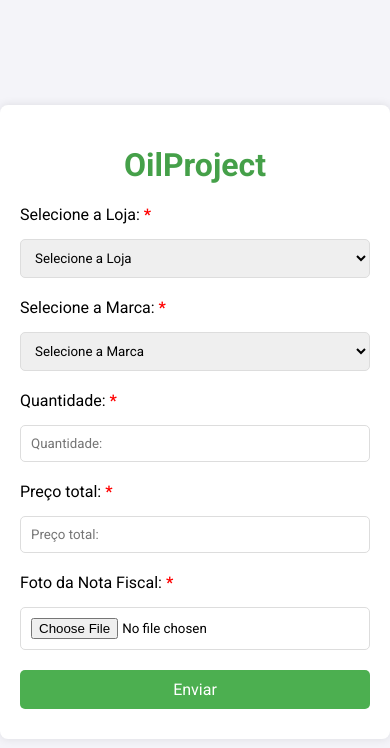
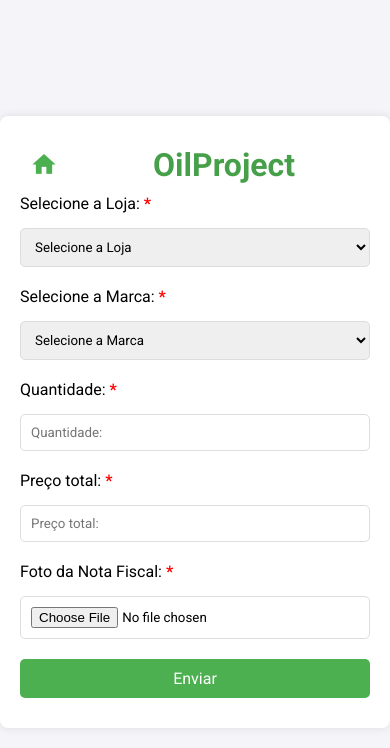
Before and after one commit to Jaogodela/OilProject, a website: page OilProject-FrontEnd/src/pages/addProducts.html in a window 390 px wide. Drawn offline with Linux system fonts and the light colour scheme.

Commit message:
Adição de botão home nas paginas, melhora no redirecionamento e otimizações para visualização no mobile

```diff
--- a/OilProject-FrontEnd/src/css/addPageStyles/main.css
+++ b/OilProject-FrontEnd/src/css/addPageStyles/main.css
@@ -14,9 +14,9 @@ body {
 }
 
 h1 {
-  color:#45a049;
+  color: #45a049;
+  margin: 0;
 }
-
 .fade.show {
   opacity: 1;
 }
@@ -27,9 +27,20 @@ h1 {
   padding: 20px;
   border-radius: 8px;
   box-shadow: 0 0 10px rgba(0, 0, 0, 0.1);
-  text-align: center;
   width: 100%;
   max-width: 400px;
+}
+
+.header {
+  display: flex;
+  align-items: center;
+  justify-content: flex-start;
+  position: relative;
+  padding: 10px;
+}
+
+.header .homeButton {
+  margin-right: 95px;
 }
 
 .header-inputs {
@@ -47,7 +58,11 @@ label {
   margin-bottom: 5px;
 }
 
-button, select, input[type="text"], input[type="number"], input[type="file"] {
+button,
+select,
+input[type="text"],
+input[type="number"],
+input[type="file"] {
   width: 100%;
   font-family: 'Roboto', sans-serif;
   padding: 10px;
@@ -73,7 +88,16 @@ button[type="submit"] {
 button[type="submit"]:hover {
   background-color: #45a049;
 }
+
 .required {
   color: red;
   font-weight: bold;
 }
+
+.homeButton {
+  color: #4CAF50;
+  font-size: 28px;
+}
+.homeButton:hover {
+  color: #45a049;
+}
--- a/OilProject-FrontEnd/src/css/historyPageStyles/main.css
+++ b/OilProject-FrontEnd/src/css/historyPageStyles/main.css
@@ -86,9 +86,3 @@ body {
   margin-bottom: 10px;
   margin-right: 0px;
 }
-
-@media (max-width: 768px) {
-  .product-header {
-    font-size: small;
-  }
-}
--- /dev/null
+++ b/OilProject-FrontEnd/src/css/mainPageStyles/main.css
@@ -0,0 +1,56 @@
+body {
+    font-family: 'Roboto', sans-serif;
+    display: flex;
+    justify-content: center;
+    align-items: center;
+    min-height: 100vh;
+    margin: 0;
+    background-color: #f4f4f9;
+}
+
+h1 {
+    color: #45a049;
+}
+
+.header-container {
+    font-family: 'Roboto', sans-serif;
+    background: #fff;
+    padding: 20px;
+    border-radius: 8px;
+    box-shadow: 0 0 10px rgba(0, 0, 0, 0.1);
+    text-align: center;
+    width: 100%;
+    max-width: 400px;
+}
+
+.header-inputs {
+    font-family: 'Roboto', sans-serif;
+    display: flex;
+    flex-direction: column;
+    align-items: center;
+    gap: 10px;
+}
+
+button {
+    width: 100%;
+    font-family: 'Roboto', sans-serif;
+    padding: 10px;
+    border: 1px solid #ddd;
+    border-radius: 5px;
+    margin-bottom: 10px;
+    box-sizing: border-box;
+    cursor: pointer;
+}
+
+@media (max-width: 768px) {
+    .header-container {
+        font-family: 'Roboto', sans-serif;
+        background: #fff;
+        padding: 20px;
+        border-radius: 8px;
+        box-shadow: 0 0 10px rgba(0, 0, 0, 0.1);
+        text-align: center;
+        width: 100%;
+        max-width: 330px;
+    }
+}
--- a/OilProject-FrontEnd/src/pages/addProducts.html
+++ b/OilProject-FrontEnd/src/pages/addProducts.html
@@ -1,17 +1,24 @@
 <!DOCTYPE html>
 <html lang="pt-br">
+
 <head>
   <meta charset="UTF-8">
   <meta name="viewport" content="width=device-width, initial-scale=1.0">
   <link rel="stylesheet" href="../css/addPageStyles/main.css">
   <link rel="preconnect" href="https://fonts.googleapis.com">
   <link rel="preconnect" href="https://fonts.gstatic.com" crossorigin>
-  <link rel="stylesheet" href="https://fonts.googleapis.com/css2?family=Roboto:ital,wght@0,100;0,300;0,400;0,500;0,700;0,900;1,100;1,300;1,400;1,500&display=swap">
+  <link rel="stylesheet" href="https://cdn.materialdesignicons.com/5.4.55/css/materialdesignicons.min.css">
+  <link rel="stylesheet"
+    href="https://fonts.googleapis.com/css2?family=Roboto:ital,wght@0,100;0,300;0,400;0,500;0,700;0,900;1,100;1,300;1,400;1,500&display=swap">
   <title>OilProject</title>
 </head>
+
 <body>
   <div class="header-container">
+    <div class="header">
+    <a href="../../../index.html" class="mdi mdi-home homeButton" id="homeButton"></a>
     <h1>OilProject</h1>
+  </div>
     <div class="header-inputs">
       <label for="ProductPlace">Selecione a Loja: <span class="required">*</span></label>
       <select id="ProductPlace" name="ProductPlace" required>
@@ -42,7 +49,8 @@
       <input type="number" id="ProductsQuantity" placeholder="Quantidade:" required step="1" min="1">
 
       <!-- <button id="addMore">Incluir</button> -->
-      <label for="ProductMarkSecond" id="ProductMarkLabel" class="fade" style="display: none;">Selecione a Marca: <span class="required">*</span></label>
+      <label for="ProductMarkSecond" id="ProductMarkLabel" class="fade" style="display: none;">Selecione a Marca: <span
+          class="required">*</span></label>
       <select id="ProductMarkSecond" class="fade" style="display: none;" name="ProductMark" required>
         <option value="">Selecione a Marca</option>
         <option value="Soya">Soya</option>
@@ -56,8 +64,10 @@
         <option value="Sogai-lata">Sogai Lata 18L</option>
         <option value="VilaVelha">Vila Velha 18L</option>
       </select>
-      <label for="ProductsQuantitySecond" class="fade" id="ProductQuantityLabel" style="display: none;">Quantidade do segundo produto: <span class="required">*</span></label>
-      <input type="number" id="ProductsQuantitySecond" class="fade" style="display: none;" placeholder="Quantidade:" required>
+      <label for="ProductsQuantitySecond" class="fade" id="ProductQuantityLabel" style="display: none;">Quantidade do
+        segundo produto: <span class="required">*</span></label>
+      <input type="number" id="ProductsQuantitySecond" class="fade" style="display: none;" placeholder="Quantidade:"
+        required>
 
 
       <label for="ProductsPrice">Preço total: <span class="required">*</span></label>
@@ -71,4 +81,5 @@
   <script src="../js/interactions/addProducts/addProductForm.js"></script>
   <!-- <script src="../js/addProducts/interactions/addMore.js"></script> -->
 </body>
+
 </html>
```
Also changed, not shown: OilProject-FrontEnd/src/pages/generateRelatory.html (+5 -1 lines), OilProject-FrontEnd/src/pages/historyProducts.html (+4 -1 lines), OilProject-FrontEnd/src/pages/registerSell.html (+12 -3 lines), OilProject-FrontEnd/src/pages/removeProducts.html (+15 -6 lines), index.html (+18 -20 lines), OilProject-FrontEnd/src/js/interactions/addProducts/addProductForm.js (line endings or trailing spaces), OilProject-FrontEnd/src/js/interactions/deleteProducts/deleteProductsButton.js (line endings or trailing spaces). Lines whose indentation alone changed are shown as unchanged.
